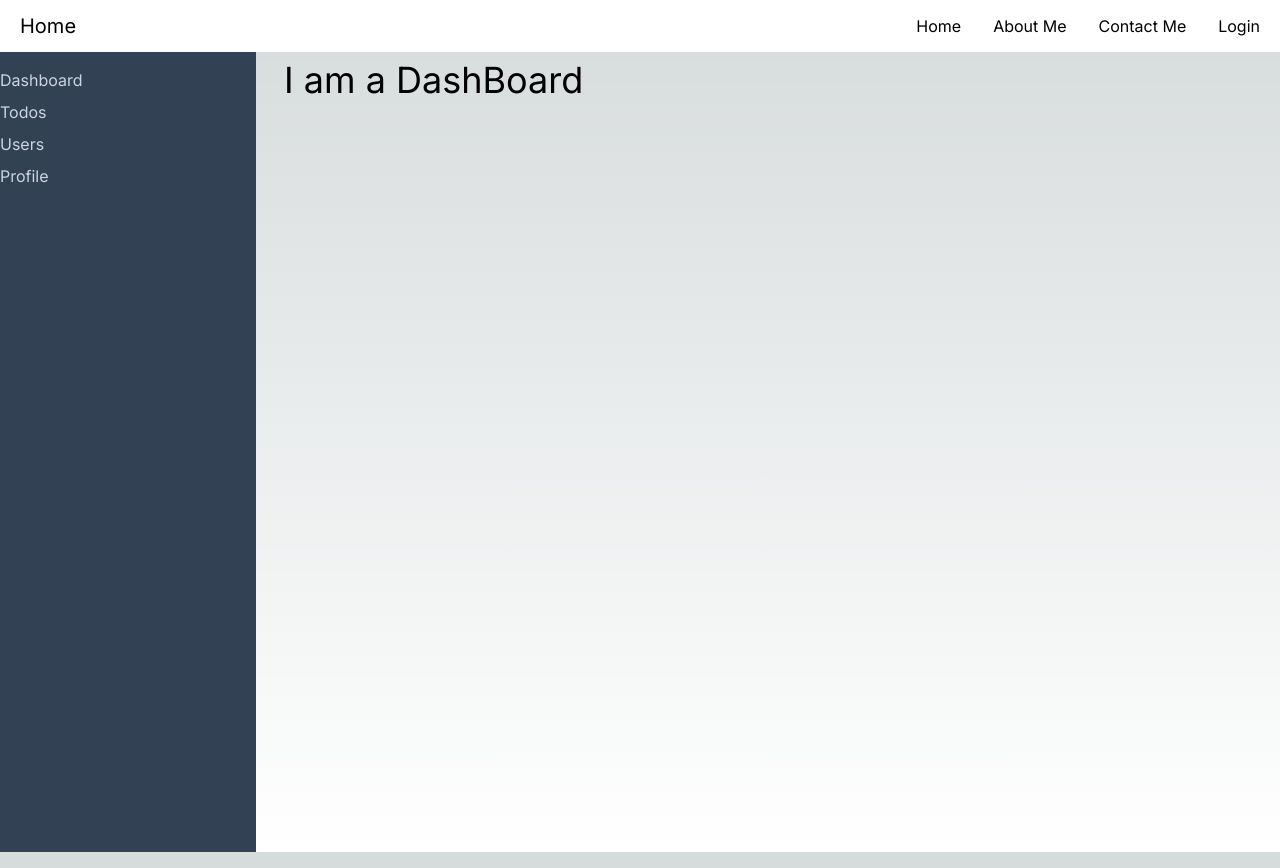
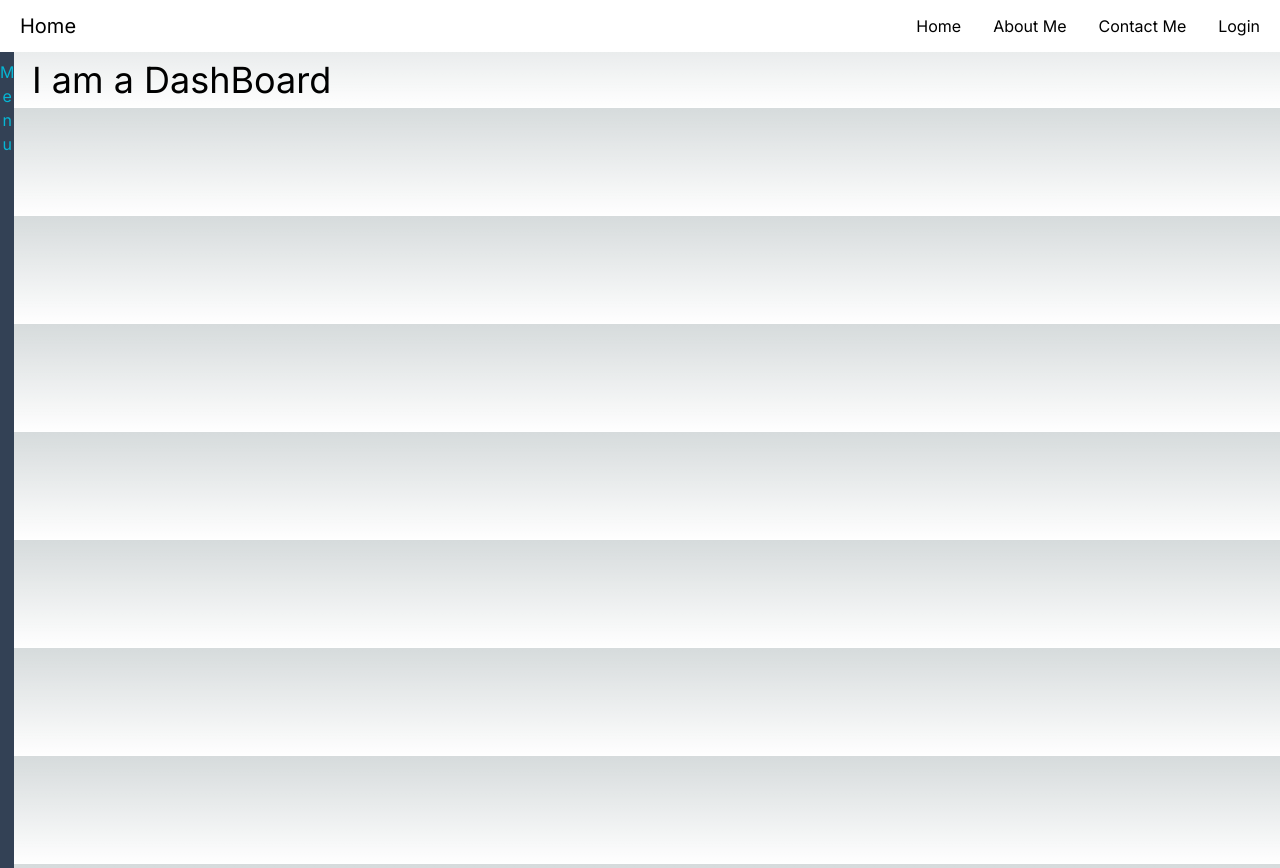
Before and after one commit to advit2611/Learning-Nextjs, a Next.js app: page /dashboard in a window 1280 px wide. Built offline with nearby package versions, Linux system fonts and the light colour scheme.

Commit message:
Added Menu button that collapses

```diff
--- a/app/dashboard/layout.tsx
+++ b/app/dashboard/layout.tsx
@@ -1,4 +1,6 @@
-import React from "react";
+"use client"
+
+import React, { useState } from "react";
 import Link from "next/link";
 
 interface DashBoardLayoutProps {
@@ -6,6 +8,10 @@ interface DashBoardLayoutProps {
 }
 
 const DashBoardLayouts: React.FC<DashBoardLayoutProps> = (props) => {
+  const [isOpen, setIsOpen] = useState(false)
+  const toggleOpen = () => {
+    setIsOpen(!isOpen);
+  };
   return (
     <div>
       <nav className="bg-white text-black py-3 px-5 flex justify-between items-center">
@@ -17,8 +23,9 @@ const DashBoardLayouts: React.FC<DashBoardLayoutProps> = (props) => {
           <li>Login</li>
         </ul>
       </nav>
-      <div className=" flex">
-        <div className="h-screen bg-slate-700 w-[20vw] text-slate-300 py-4">
+      <div className={"flex"}>
+      <button className="bg-slate-700 py-2 absolute text-cyan-500" onClick={toggleOpen}>{!isOpen ? (<div className=" h-screen bg-slate-700 ">M<br></br>e<br></br>n<br></br>u</div>): 'Menu'}</button>
+        {isOpen && <div className=" h-screen bg-slate-700 w-[20vw] text-slate-300 py-10">
           <ul className="flex flex-col gap-2">
             <li>
               <Link href={"/dashboard"}>Dashboard</Link>
@@ -33,8 +40,8 @@ const DashBoardLayouts: React.FC<DashBoardLayoutProps> = (props) => {
               <Link href={"/dashboard/profile"}>Profile</Link>
             </li>
           </ul>
-        </div>
-        <div className="px-5 max-h-screen overflow-auto">{props.children}</div>
+        </div>}
+        <div className=" px-6 max-h-screen overflow-auto">{props.children}</div>
 
       </div>
     </div>
```
